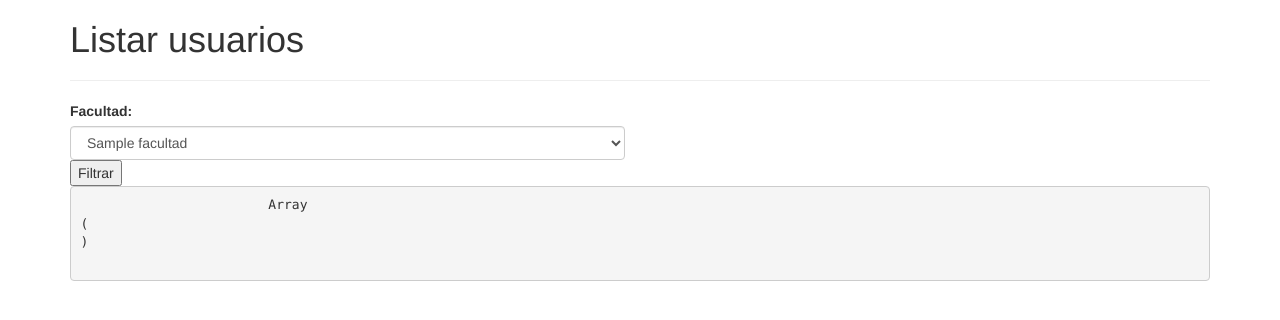
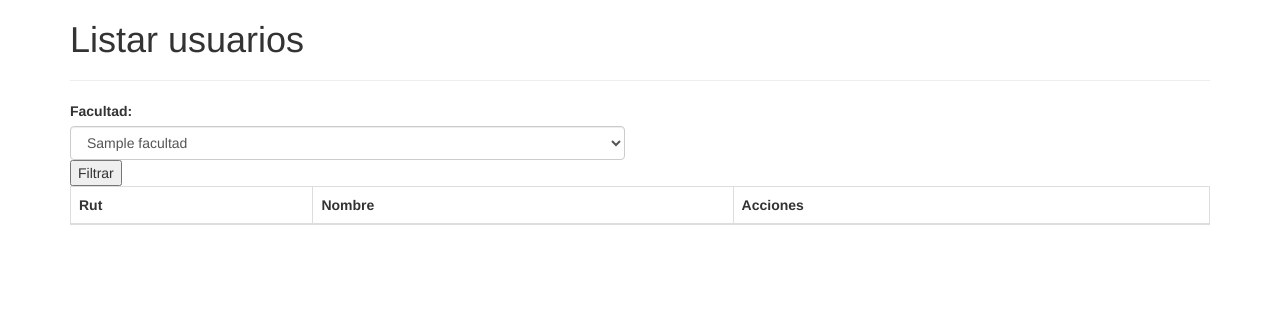
Before and after one commit to fottgames/compromisomvc, a CodeIgniter app: page /compromisomvc/Admin/listaUsuarios in a window 1280 px wide. Shown: the top 320 px of the page. Run offline with CodeIgniter, Linux system fonts and the light colour scheme; tables that the repository leaves empty or names only in its code hold one stand-in row (values such as "Sample post"); lists and menus that the app fills with data are empty; some libraries are stand-ins or nearby versions.

Commit message:
cambios menores lista de usuarios

```diff
--- a/application/models/AdminModel.php
+++ b/application/models/AdminModel.php
@@ -13,6 +13,14 @@
 			return $query->result();
 		}
 
+		function getAllDepartamentos(int $data){
+			$this->db->select('id_departamento, nombre_departamento');
+			$this->db->from('departamento');
+			$this->db->where('id_facultad', $data);
+			$query = $this->db->get();
+			return $query->result_array();
+		}
+
 		function getFilterUsers($data){
 			$this->db->select('nombre_usuario, apellido_paterno, apellido_materno, usuario.rut_usuario, usuario.dv');
 			$this->db->from('profesor');
--- a/application/views/admin/lista_usuarios.php
+++ b/application/views/admin/lista_usuarios.php
@@ -43,8 +43,30 @@
 </div>
 <div class="row">
 	<div class="container">
-		<pre>
-			<?php print_r($usuariosfiltrados) ?>
-		</pre>
+		<div class="row">
+			<div class="form-group">
+				<div class="col-md-12 table-responsive">
+					<table id="example1" class="table table-bordered table-striped">
+						<thead>
+							<tr>
+							  <th>Rut</th>
+							  <th>Nombre</th>
+							  <th>Acciones</th>
+							</tr>
+						</thead>
+						<tbody>
+							<?php foreach ($usuariosfiltrados as $key => $value): ?>
+								<tr>
+									<td><?php echo $value['rut_usuario']." - ".$value['dv']; ?></td>
+									<td><?php echo $value['nombre_usuario']." ".$value['apellido_paterno']." ".$value['apellido_materno']; ?></td>
+									<td></td>
+								</tr>
+							<?php endforeach ?>
+						</tbody>
+					</table>
+				</div>
+			</div>
+		</div>
+			<?php //echo '<pre>'; print_r($usuariosfiltrados); echo '</pre>'; ?>
 	</div>
 </div>
```
